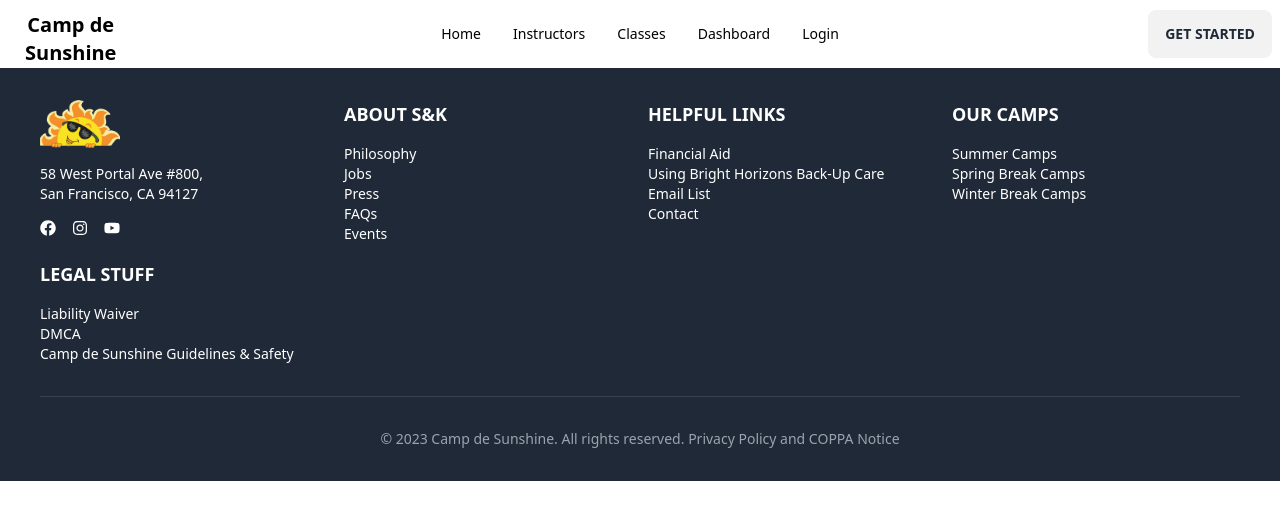
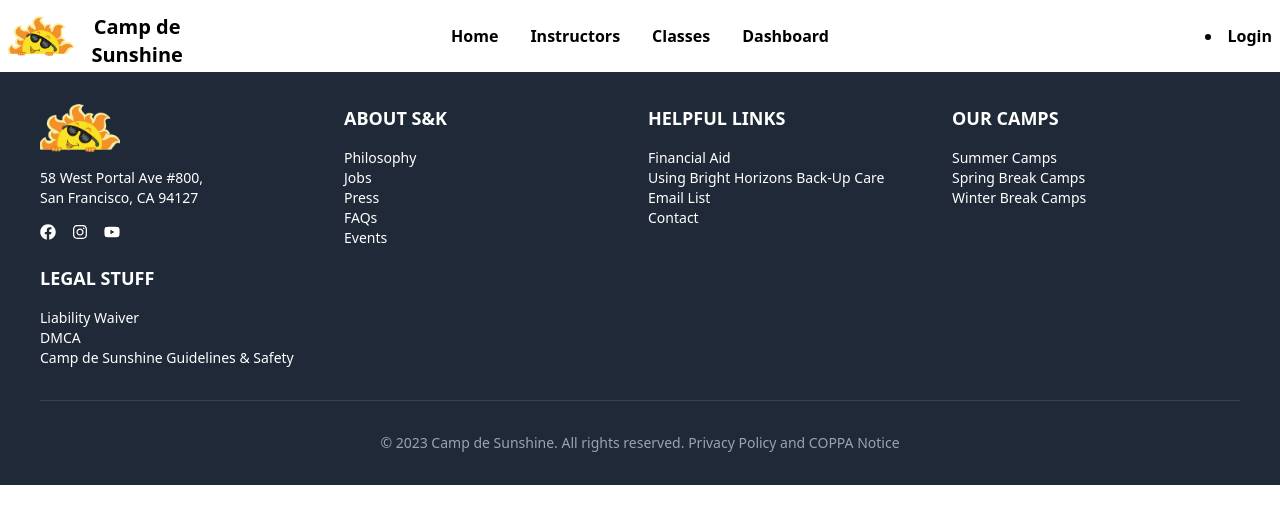
Before and after one commit to mohiminulsemon/camp-de-sunshine-client, a React (Vite) app: page /dashboard in a window 1280 px wide. Shown: the top 524 px of the page. Built offline with nearby package versions, Linux system fonts and the light colour scheme; no server answers.

Commit message:
edited nav

```diff
--- a/src/Pages/Nav.jsx
+++ b/src/Pages/Nav.jsx
@@ -2,6 +2,7 @@ import { useContext } from "react";
 import { Link, NavLink } from "react-router-dom";
 import { AuthContext } from "../providers/AuthProvider";
 import avatarImg from "../assets/images/placeholder.jpg";
+import logo from "../assets/images/logo.png";
 const Nav = () => {
   const { user, logOut } = useContext(AuthContext);
   // const [isAdmin] = useAdmin();
@@ -16,18 +17,26 @@ const Nav = () => {
   const navOptions = (
     <>
       <li>
-        <Link to="/">Home</Link>
+        <Link to="/" className="font-bold text-base">
+          Home
+        </Link>
       </li>
       <li>
-        <Link to="/instructors">Instructors</Link>
+        <Link to="/instructors" className="font-bold text-base">
+          Instructors
+        </Link>
       </li>
       <li>
-        <Link to="/classes">Classes</Link>
+        <Link to="/classes" className="font-bold text-base">
+          Classes
+        </Link>
       </li>
       {
         // isAdmin ? <li><Link to="/dashboard/adminhome">Dashboard</Link></li> :
         <li>
-          <Link to="/dashboard">Dashboard</Link>
+          <Link to="/dashboard" className="font-bold text-base">
+            Dashboard
+          </Link>
         </li>
       }
       {/* <li>
@@ -38,32 +47,12 @@ const Nav = () => {
                 </button>
             </Link>
         </li> */}
-      {user ? (
-        <>
-          <img
-            className="rounded-full"
-            src={user && user.photoURL ? user.photoURL : avatarImg}
-            alt="profile"
-            height="30"
-            width="30"
-          />
-          <button onClick={handleLogOut} className="btn btn-ghost">
-            LogOut
-          </button>
-        </>
-      ) : (
-        <>
-          <li>
-            <Link to="/login">Login</Link>
-          </li>
-        </>
-      )}
     </>
   );
 
   return (
     <>
-      <div className="navbar  bg-opacity-30  bg-white text-black sticky top-0 z-10" >
+      <div className="navbar  bg-opacity-30  bg-white text-black sticky top-0 z-10">
         <div className="navbar-start">
           <div className="dropdown">
             <label tabIndex={0} className="btn btn-ghost lg:hidden">
@@ -89,6 +78,7 @@ const Nav = () => {
               {navOptions}
             </ul>
           </div>
+          <img src={logo} className="h-10" alt="" />
           <a className="btn btn-ghost normal-case text-xl">
             Camp de <br /> Sunshine
           </a>
@@ -97,7 +87,31 @@ const Nav = () => {
           <ul className="menu menu-horizontal px-1">{navOptions}</ul>
         </div>
         <div className="navbar-end">
-          <a className="btn">Get started</a>
+          {user ? (
+            <>
+              <img
+                className="rounded-full"
+                src={user && user.photoURL ? user.photoURL : avatarImg}
+                alt="profile"
+                height="30"
+                width="30"
+              />
+              <button
+                onClick={handleLogOut}
+                className="btn btn-ghost font-bold text-base"
+              >
+                LogOut
+              </button>
+            </>
+          ) : (
+            <>
+              <li>
+                <Link to="/login" className="font-bold text-base">
+                  Login
+                </Link>
+              </li>
+            </>
+          )}
         </div>
       </div>
     </>
--- a/src/layouts/Dash.jsx
+++ b/src/layouts/Dash.jsx
@@ -5,7 +5,7 @@ import Footer from "../Pages/Footer";
 
 const Dash = () => {
     return (
-       <div>
+       <div className="container mx-auto">
         <Nav></Nav>
         <Outlet></Outlet>
         <Footer></Footer>
```
